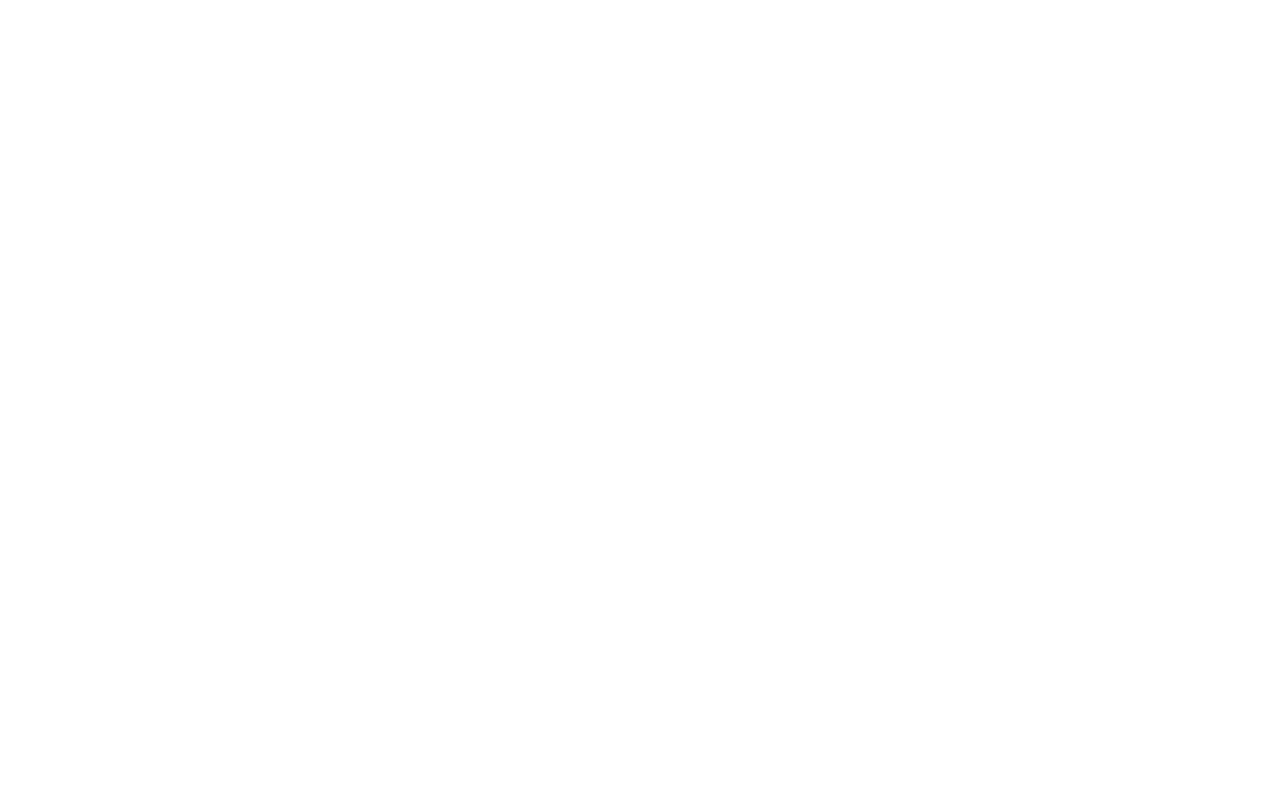
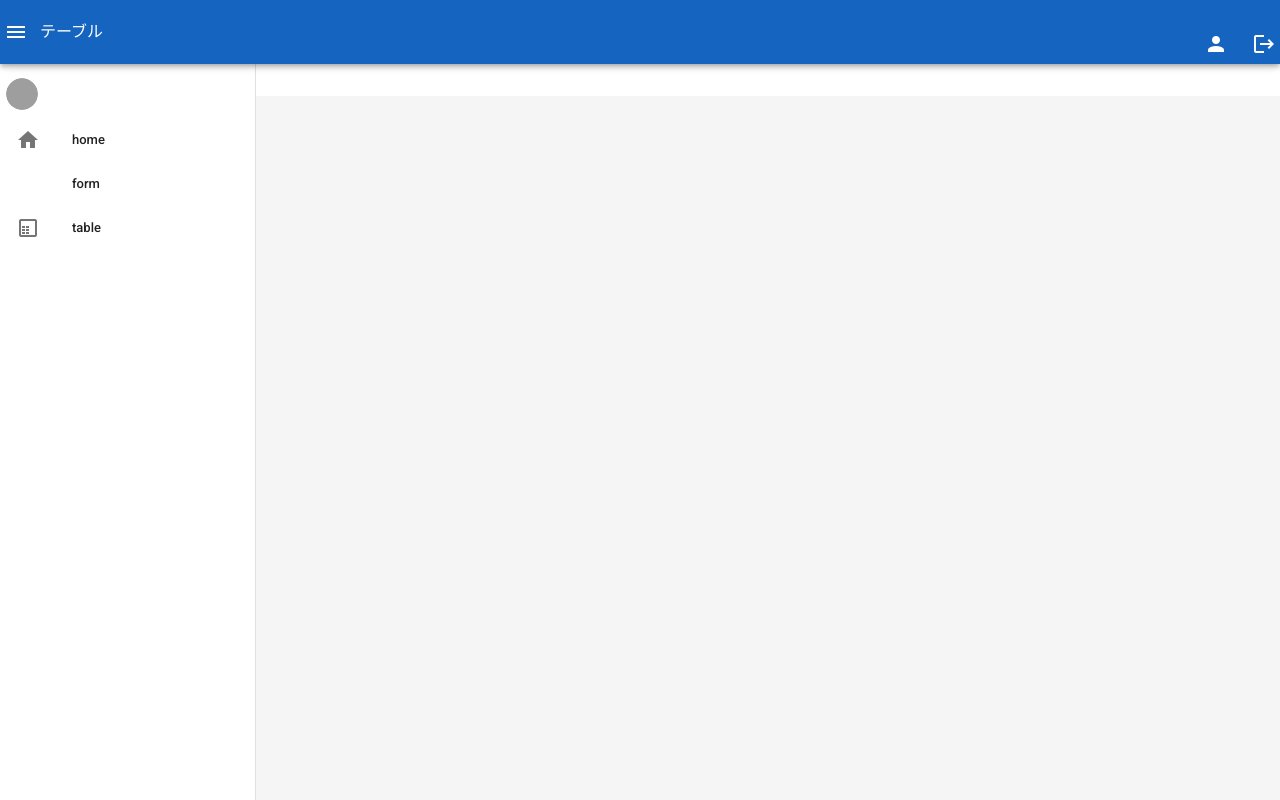
Before and after one commit to KiichiSugihara/vuetify-sandbox, a Vue app: page /table in a window 1280 px wide. Built offline with nearby package versions, Linux system fonts and the light colour scheme; grey boxes are pictures that could not be loaded.

Commit message:
add views Table

```diff
--- a/src/components/VSNavigation.vue
+++ b/src/components/VSNavigation.vue
@@ -134,6 +134,11 @@ export default {
         icon: "mdi-file-document-box-check-outline",
         text: "form",
         router: "form"
+      },
+      {
+        icon: "mdi-file-table-box-outline",
+        text: "table",
+        router: "table"
       }
     ]
   }),
--- a/src/router/index.js
+++ b/src/router/index.js
@@ -4,6 +4,7 @@ import Home from "@/views/Home";
 import Form from "@/views/Form";
 import User from "@/views/User";
 import Login from "@/views/Login";
+import Table from "@/views/Table";
 
 Vue.use(VueRouter);
 
@@ -24,6 +25,11 @@ const routes = [
     component: User
   },
   {
+    path: "/table",
+    name: "table",
+    component: Table
+  },
+  {
     path: "/login",
     name: "login",
     component: Login
--- /dev/null
+++ b/src/views/Table.vue
@@ -0,0 +1,23 @@
+<template>
+  <v-app
+    ><VSNavigation>
+      <template v-slot:titleText>
+        <span>{{ title }}</span>
+      </template></VSNavigation
+    ><v-content class="backGroundColor">
+      <div class="pa-4  white"></div></v-content
+  ></v-app>
+</template>
+
+<script>
+import VSNavigation from "@/components/VSNavigation";
+export default {
+  name: "Home",
+  components: {
+    VSNavigation
+  },
+  data: () => ({
+    title: "テーブル"
+  })
+};
+</script>
```
